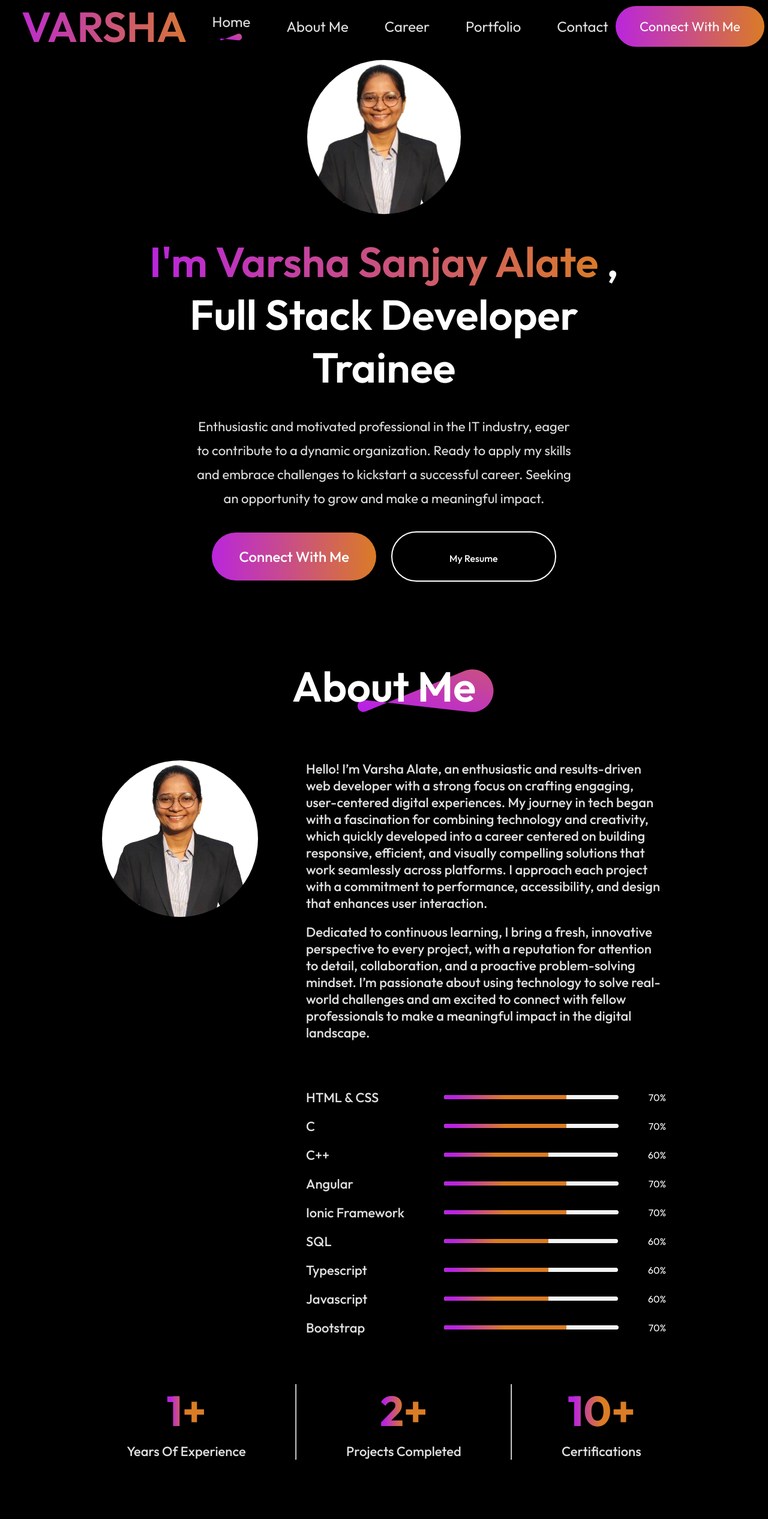
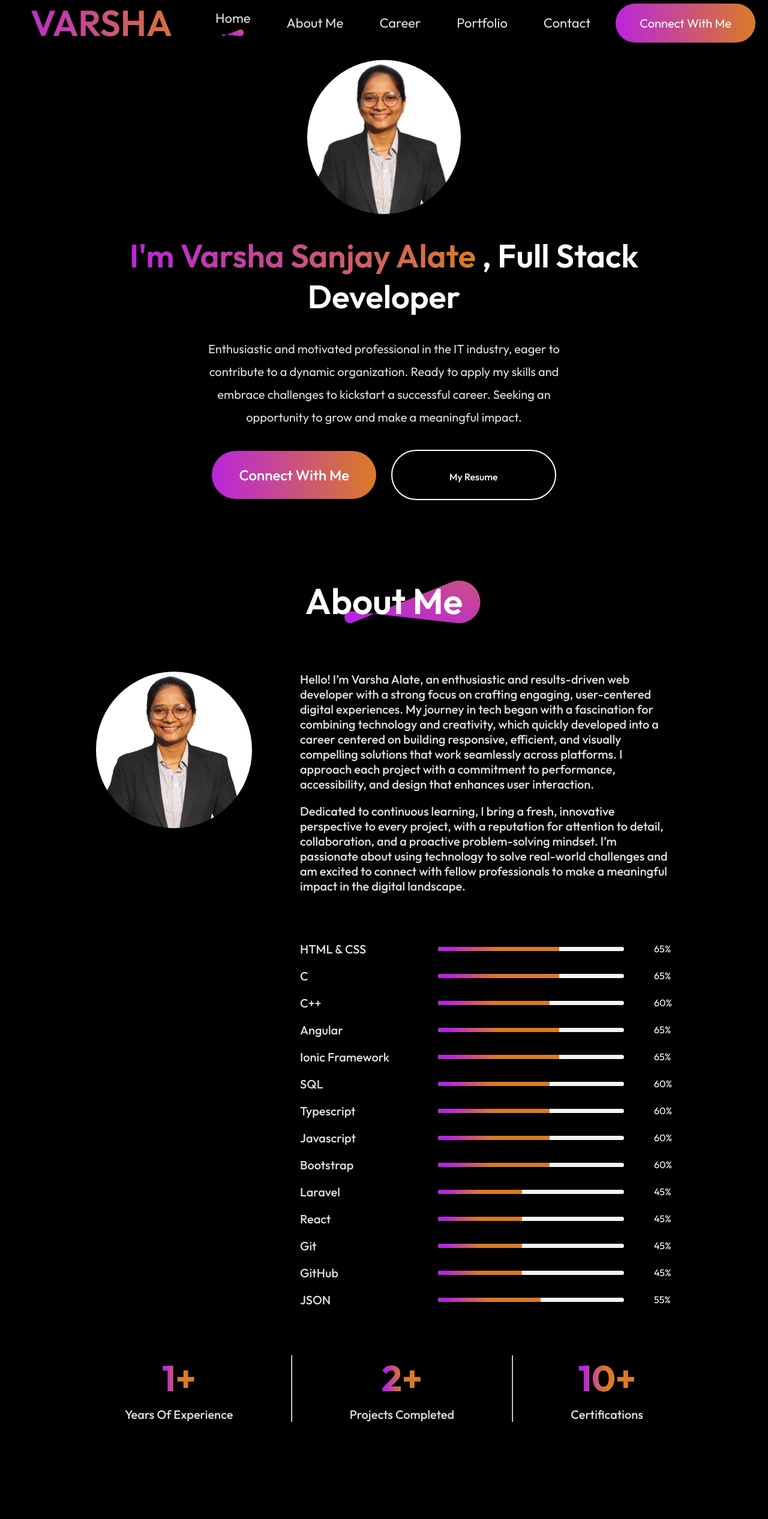
Before and after one commit to varshaalate/Portfolio, a React (Create React App) app: page / in a window 1280 px wide. Shown: the top 2533 px of the page at 60% size. Built offline with nearby package versions, Linux system fonts and the light colour scheme.

Commit message:
Merge remote with local project

```diff
--- a/src/Components/About/about.css
+++ b/src/Components/About/about.css
@@ -5,11 +5,11 @@
     align-items: center;
     justify-content: center;
     gap: 80px;
-    margin: 80px 170px;
+    margin: 80px 160px;
 }
 
 .about-section p {
-    font-size: 22px;
+    font-size: 20px;
 }
 
 .about-title {
@@ -18,7 +18,7 @@
 
 .about-title h1 {
     padding: 0 30px;
-    font-size: 70px;
+    font-size: 60px;
     font-weight: 600;
 }
 
@@ -63,7 +63,7 @@
 
 .aboutskills p {
     min-width: 180px;
-    font-size: 22px;
+    font-size: 20px;
     font-weight: 500;
 }
 
@@ -93,7 +93,7 @@
 }
 
 .aboutachievements h1 {
-    font-size: 70px;
+    font-size: 60px;
     font-weight: 700;
     background: linear-gradient(270deg, #DA7C25 50.41%, #B923E1 91.06%);
     background-clip: text;
@@ -102,7 +102,7 @@
 }
 
 .aboutachievements p {
-    font-size: 22px;
+    font-size: 20px;
     font-weight: 500;
 }
 
@@ -145,7 +145,7 @@
 @media(max-width: 768px) {
     .about {
         gap: 50px;
-        margin: 50px 70px;
+        margin: 50px 60px;
         align-items: start;
     }
 
--- a/src/Components/About/about.jsx
+++ b/src/Components/About/about.jsx
@@ -26,17 +26,17 @@ const about = () => {
                         <div className="aboutskills">
                             <p>HTML & CSS</p>
                             <div className="progress-container">
-                                <div className="progress-bar" style={{ width: '70%' }}></div>
+                                <div className="progress-bar" style={{ width: '65%' }}></div>
                             </div>
-                            <span className="percentage">70%</span>
+                            <span className="percentage">65%</span>
                         </div>
 
                         <div className="aboutskills">
                             <p>C </p>
                             <div className="progress-container">
-                                <div className="progress-bar" style={{ width: '70%' }}></div>
+                                <div className="progress-bar" style={{ width: '65%' }}></div>
                             </div>
-                            <span className="percentage">70%</span>
+                            <span className="percentage">65%</span>
                         </div>
 
                         <div className="aboutskills">
@@ -50,17 +50,17 @@ const about = () => {
                         <div className="aboutskills">
                             <p>Angular</p>
                             <div className="progress-container">
-                                <div className="progress-bar" style={{ width: '70%' }}></div>
+                                <div className="progress-bar" style={{ width: '65%' }}></div>
                             </div>
-                            <span className="percentage">70%</span>
+                            <span className="percentage">65%</span>
                         </div>
 
                         <div className="aboutskills">
                             <p>Ionic Framework</p>
                             <div className="progress-container">
-                                <div className="progress-bar" style={{ width: '70%' }}></div>
+                                <div className="progress-bar" style={{ width: '65%' }}></div>
                             </div>
-                            <span className="percentage">70%</span>
+                            <span className="percentage">65%</span>
                         </div>
 
                         <div className="aboutskills">
@@ -90,9 +90,53 @@ const about = () => {
                         <div className="aboutskills">
                             <p>Bootstrap</p>
                             <div className="progress-container">
-                                <div className="progress-bar" style={{ width: '70%' }}></div>
+                                <div className="progress-bar" style={{ width: '60%' }}></div>
                             </div>
-                            <span className="percentage">70%</span>
+                            <span className="percentage">60%</span>
+                        </div>
+
+                        <div className="aboutskills">
+                            <p>Laravel</p>
+                            <div className="progress-container">
+                                <div className="progress-bar" style={{ width: '45%' }}></div>
+                            </div>
+                            <span className="percentage">45%</span>
+                        </div>
+
+                        <div className="aboutskills">
+                            <p>React</p>
+                            <div className="progress-container">
+                                <div className="progress-bar" style={{ width: '45%' }}></div>
+                            </div>
+                            <span className="percentage">45%</span>
+                        </div>
+
+
+                        <div className="aboutskills">
+                            <p>Git</p>
+                            <div className="progress-container">
+                                <div className="progress-bar" style={{ width: '45%' }}></div>
+                            </div>
+                            <span className="percentage">45%</span>
+                        </div>
+
+
+
+                        <div className="aboutskills">
+                            <p>GitHub</p>
+                            <div className="progress-container">
+                                <div className="progress-bar" style={{ width: '45%' }}></div>
+                            </div>
+                            <span className="percentage">45%</span>
+                        </div>
+
+
+                        <div className="aboutskills">
+                            <p>JSON</p>
+                            <div className="progress-container">
+                                <div className="progress-bar" style={{ width: '55%' }}></div>
+                            </div>
+                            <span className="percentage">55%</span>
                         </div>
 
 
--- a/src/Components/Contact/contact.css
+++ b/src/Components/Contact/contact.css
@@ -13,7 +13,7 @@
 
 .contact-title h1{
     padding: 0px 30px;
-    font-size: 70px;
+    font-size: 60px;
     font-weight: 600;
 }
 
@@ -36,7 +36,7 @@
 }
 
 .contact-left h1{
-    font-size: 70px;
+    font-size: 60px;
     font-weight: 700;
     background: linear-gradient(270deg, #DA7C25 80%, #B923E1 102.06%);
     background-clip: text;
@@ -56,7 +56,7 @@
     flex-direction: column;
     gap: 30px;
     color: #D8D8D8;
-    font-size: 22px;
+    font-size: 20px;
 }
 
 .contactdetail{
@@ -74,7 +74,7 @@
 
 .contact-right label{
     color: #D8D8D8;
-    font-size: 22px;
+    font-size: 20px;
     font-weight: 500;
 }
 
@@ -108,7 +108,7 @@
     color: white;
     border-radius: 50px;
     background: linear-gradient(264deg, #DA7C25 -5.09%, #B923E1 102.06%);
-    font-size: 22px;
+    font-size: 20px;
     padding: 20px 60px;
     margin-bottom: 50px;
     cursor: pointer;
--- a/src/Components/Footer/footer.css
+++ b/src/Components/Footer/footer.css
@@ -41,7 +41,7 @@
 
 .footer-subscribe {
     font-size: 20px;
-    padding: 22px 50px;
+    padding: 20px 50px;
     border-radius: 50px;
     background: linear-gradient(264deg, #DA7C25 -5.09%, #B923E1 106.06%);
     cursor: pointer;
--- a/src/Components/Hero/hero.css
+++ b/src/Components/Hero/hero.css
@@ -14,7 +14,7 @@
 .hero h1{
     text-align: center;
     width: 70%;
-    font-size: 70px;
+    font-size: 54px;
     font-weight: 600;
 }
 
@@ -28,8 +28,8 @@
 .hero p{
     width: 50%;
     text-align: center;
-    font-size: 22px;
-    line-height: 40px;
+    font-size: 20px;
+    line-height: 38px;
 }
 
 .hero-action{
--- a/src/Components/Hero/hero.jsx
+++ b/src/Components/Hero/hero.jsx
@@ -7,7 +7,7 @@ const hero = () => {
   return (
     <div id='home' className='hero'>
         <img src={profile} alt="Profile" className='profile'/>
-        <h1><span>I'm Varsha Sanjay Alate </span>, Full Stack Developer Trainee</h1>
+        <h1><span>I'm Varsha Sanjay Alate </span>, Full Stack Developer</h1>
         <p>Enthusiastic and motivated professional in the IT industry, eager to contribute to a dynamic organization. Ready to apply my skills and embrace challenges to kickstart a successful career. Seeking an opportunity to grow and make a meaningful impact.</p>
         <div className="hero-action">
             <div className="hero-connect"><AnchorLink className='anchor-link' offset={50} href='#contact'>Connect With Me</AnchorLink></div>
--- a/src/Components/MyWork/mywork.css
+++ b/src/Components/MyWork/mywork.css
@@ -15,7 +15,7 @@
 
 .mywork-title h1{
     padding: 0px 30px;
-    font-size: 70px;
+    font-size: 60px;
     font-weight: 600;
 }
 
@@ -229,49 +229,3 @@
         width: 130px;
     }
 }
-
-
-
-
-
-
-
-
-
-
-
-
-
-/* .mywork-container img{
-    box-sizing: border-box;
-    width: 419px;
-    height: 280px;
-    transition: 0.3s;
-    cursor: pointer;
-}
-
-.mywork-container img:hover{
-    transform: scale(1.10);
-    border: 4px solid #ff00ff;
-    border-radius: 10px;
-    transition: 0.3s;
-}
-
-.mywork-showmore{
-    display: flex;
-    justify-content: center;
-    gap: 15px;
-    border-radius: 50px;
-    border: 2px solid white;
-    padding: 30px 60px;
-    font-size: 22px;
-    font-weight: 500;
-    margin-bottom: 80px;
-    transition: 0.6s;
-    cursor: pointer;
-}
-
-.mywork-showmore:hover{
-    gap: 30px;
-    transition: 0.6s;
-} */
--- a/src/Components/Navbar/Newnavbar.css
+++ b/src/Components/Navbar/Newnavbar.css
@@ -28,7 +28,7 @@
     padding: 20px 40px;
     border-radius:50px;
     background: linear-gradient(267deg, #DA7C25 0.36%, #B923E1 102.06%);
-    font-size: 22px;
+    font-size: 20px;
     cursor: pointer;
 }
 
@@ -66,7 +66,7 @@
 }
 
 .navbar p{
-    font-size: 24px;
+    font-size: 22px;
 }
 
 @media(max-width:768px){
@@ -181,7 +181,7 @@
     }
 
     .nav-menu li {
-        font-size: 22px;
+        font-size: 20px;
         padding-left: 40px;
         flex-direction: row;
         gap: 15px;
--- a/src/Components/Services/services.css
+++ b/src/Components/Services/services.css
@@ -13,7 +13,7 @@
 
 .services-title h1{
     padding: 0px 30px;
-    font-size: 70px;
+    font-size: 60px;
     font-weight: 600;
 }
 
@@ -60,7 +60,7 @@
 }
 
 .section-title {
-    font-size: 24px;
+    font-size: 30px;
     margin-bottom: 15px;
     color: #ffffff;
 }
@@ -177,7 +177,7 @@ p {
     }
 
     h2 {
-      font-size: 22px;
+      font-size: 20px;
     }
 
     h3 {
```
Also changed, not shown: 2 other files (tests, documents, lock files or other folders).
